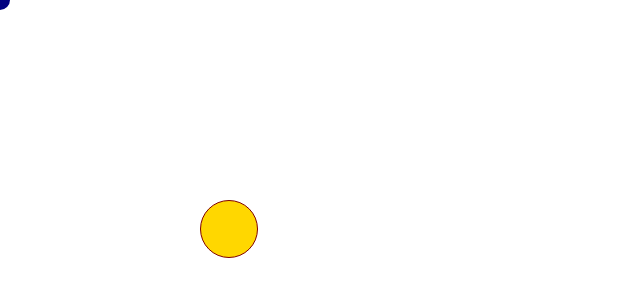
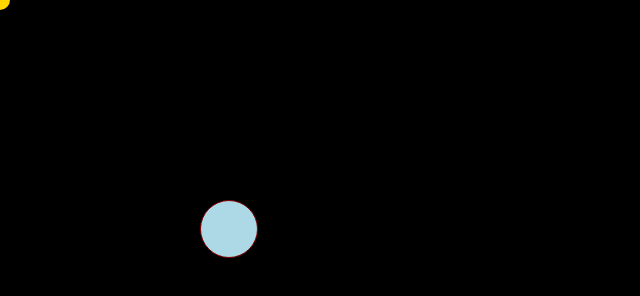
Before and after one commit to dimitri-bourreau/gravityjs, a plain HTML site: page index.html in a window 1280 px wide. Shown: the whole page, without its empty margins (0-640 px from the left). Drawn offline with Linux system fonts and the light colour scheme.

Commit message:
feat: change colors for background, obstacle and circle

```diff
--- a/index.html
+++ b/index.html
@@ -12,9 +12,10 @@
         align-items: center;
         width: 100vw;
         height: 100vh;
+        background-color: black;
       }
       #start {
-        background-color: navy;
+        background-color: gold;
         border-radius: 100%;
       }
     </style>
--- a/js/classes/obstacle.class.mjs
+++ b/js/classes/obstacle.class.mjs
@@ -19,7 +19,7 @@ export default class Obstacle {
     div.style.position = "absolute";
     div.style.top = `${x}px`;
     div.style.left = `${y}px`;
-    div.style.backgroundColor = "gold";
+    div.style.backgroundColor = "lightblue";
     div.style.border = "1px solid maroon";
     return div;
   }
```
